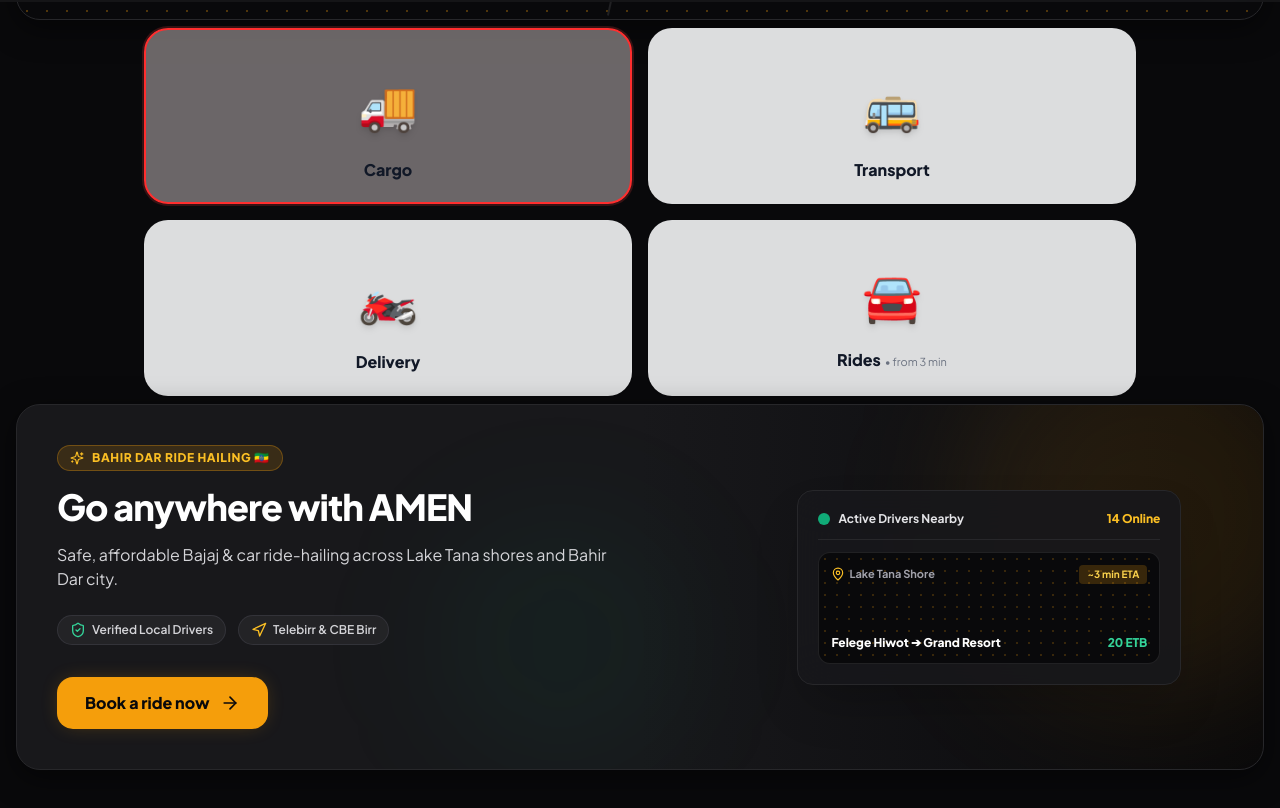
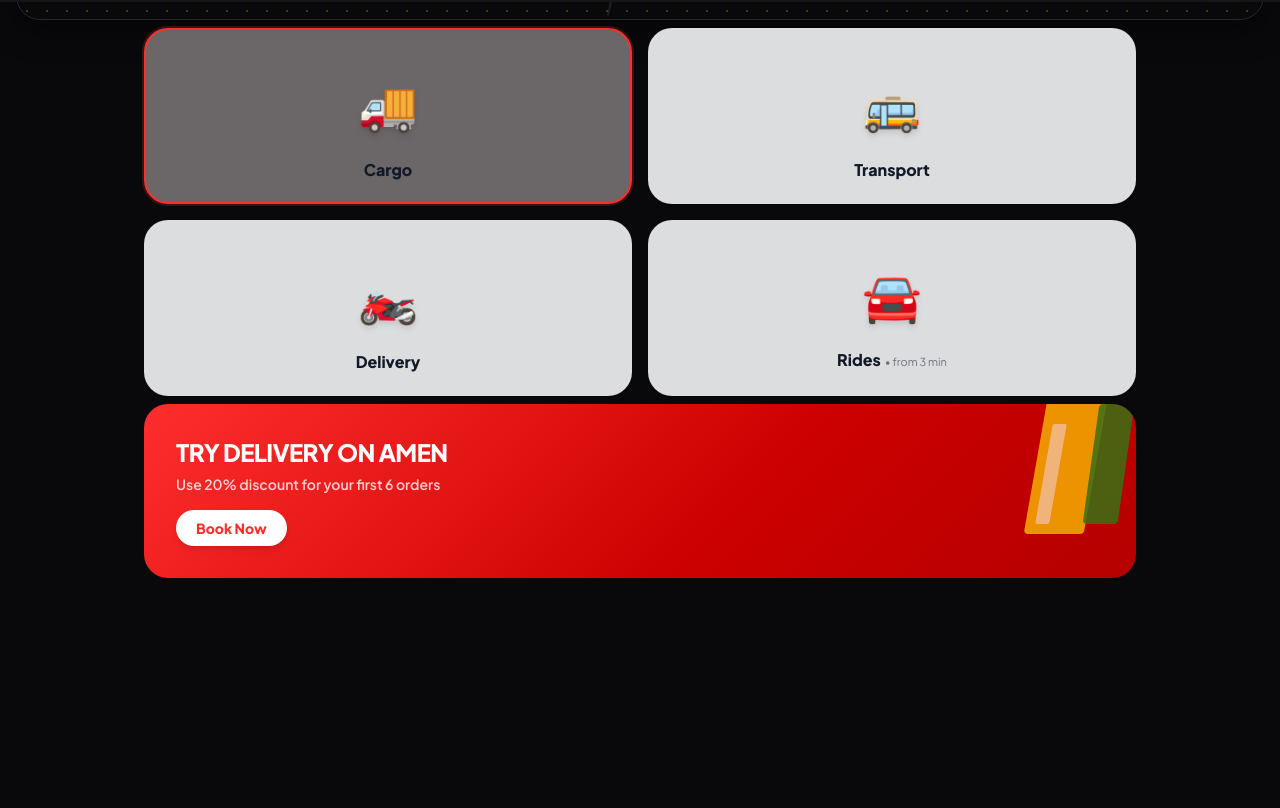
Before and after one commit to babam49-dot/AmenRide, a React (Vite) app in the folder web/: page / in a window 1280 px wide. Shown: the part 798-1606 px from the top of the page. After the commit the page ends 1472 px from the top, so only its background shows below. Built offline with nearby package versions, Linux system fonts and the light colour scheme.

Commit message:
feat(web): redesign HeroPromoCard as Yango red promo banner with diagonal Ethiopian flag color blocks

```diff
--- a/web/src/components/HeroPromoCard.tsx
+++ b/web/src/components/HeroPromoCard.tsx
@@ -1,5 +1,4 @@
 import React from 'react';
-import { ArrowRight, ShieldCheck, Sparkles, Navigation, MapPin } from 'lucide-react';
 import { useLanguage } from '../context/LanguageContext';
 
 interface HeroPromoCardProps {
@@ -7,88 +6,79 @@
 }
 
 export const HeroPromoCard: React.FC<HeroPromoCardProps> = ({ onBookRide }) => {
-  const { language, t } = useLanguage();
+  const { language } = useLanguage();
 
   return (
-    <div className="w-full max-w-7xl mx-auto my-8 px-4">
-      <div className="relative overflow-hidden rounded-3xl bg-gradient-to-r from-zinc-900 via-zinc-900 to-zinc-950 border border-zinc-800 p-6 sm:p-10 shadow-card-shadow">
-        {/* Background Ambient Glow Effects */}
-        <div className="absolute top-0 right-0 w-96 h-96 bg-amber-500/10 rounded-full blur-3xl pointer-events-none -mr-20 -mt-20" />
-        <div className="absolute bottom-0 left-1/3 w-64 h-64 bg-emerald-500/5 rounded-full blur-3xl pointer-events-none" />
+    <div className="w-full max-w-md mx-auto sm:max-w-5xl my-4 px-4">
+      {/* Yango-style red promo banner */}
+      <div
+        className="relative overflow-hidden rounded-3xl p-6 sm:p-8 cursor-pointer hover:scale-[1.01] active:scale-[0.99] transition-all duration-200"
+        style={{
+          background: 'linear-gradient(135deg, #FF2E2E 0%, #CC0000 60%, #B50000 100%)',
+        }}
+        onClick={onBookRide}
+      >
+        {/* Decorative diagonal pattern blocks (top-right) */}
+        <div className="absolute top-0 right-0 w-40 h-full overflow-hidden opacity-80 pointer-events-none">
+          {/* Yellow block */}
+          <div
+            className="absolute"
+            style={{
+              width: 60,
+              height: 140,
+              background: '#FFCC00',
+              top: -10,
+              right: 40,
+              transform: 'skewX(-10deg)',
+              borderRadius: 4,
+              opacity: 0.9,
+            }}
+          />
+          {/* Green block */}
+          <div
+            className="absolute"
+            style={{
+              width: 35,
+              height: 120,
+              background: '#1A8C1A',
+              top: 0,
+              right: 10,
+              transform: 'skewX(-8deg)',
+              borderRadius: 4,
+              opacity: 0.85,
+            }}
+          />
+          {/* White thin slash */}
+          <div
+            className="absolute"
+            style={{
+              width: 14,
+              height: 100,
+              background: 'rgba(255,255,255,0.6)',
+              top: 20,
+              right: 78,
+              transform: 'skewX(-10deg)',
+              borderRadius: 2,
+            }}
+          />
+        </div>
 
-        <div className="relative z-10 grid grid-cols-1 lg:grid-cols-12 gap-8 items-center">
-          {/* Left Column: Headline, Description, CTA */}
-          <div className="lg:col-span-7 space-y-4">
-            <div className="inline-flex items-center gap-2 px-3 py-1 rounded-full bg-amber-500/15 text-amber-400 border border-amber-500/30 text-xs font-extrabold uppercase tracking-wider">
-              <Sparkles className="w-3.5 h-3.5" />
-              <span>Bahir Dar Ride Hailing 🇪🇹</span>
-            </div>
-
-            <h1 className="text-2xl sm:text-4xl font-extrabold text-white tracking-tight leading-tight">
-              {t('promoTitle')}
-            </h1>
-
-            <p className="text-sm sm:text-base text-zinc-300 max-w-xl leading-relaxed font-normal">
-              {t('promoDesc')}
-            </p>
-
-            {/* Features Bullet Chips */}
-            <div className="flex flex-wrap items-center gap-3 pt-2">
-              <div className="flex items-center gap-1.5 text-xs text-zinc-300 font-semibold bg-zinc-800/80 px-3 py-1.5 rounded-full border border-zinc-700/60">
-                <ShieldCheck className="w-4 h-4 text-emerald-400" />
-                <span>{language === 'EN' ? 'Verified Local Drivers' : 'የተረጋገጡ አሽከርካሪዎች'}</span>
-              </div>
-              <div className="flex items-center gap-1.5 text-xs text-zinc-300 font-semibold bg-zinc-800/80 px-3 py-1.5 rounded-full border border-zinc-700/60">
-                <Navigation className="w-4 h-4 text-amber-400" />
-                <span>{language === 'EN' ? 'Telebirr & CBE Birr' : 'ቴሌብር እና ሲቢኢ ብር'}</span>
-              </div>
-            </div>
-
-            {/* High Visibility Accent CTA Button */}
-            <div className="pt-4">
-              <button
-                onClick={onBookRide}
-                className="inline-flex items-center justify-center gap-2.5 px-7 py-3.5 rounded-2xl bg-amber-500 hover:bg-amber-400 text-zinc-950 font-extrabold text-base shadow-amber-glow transition-all duration-200 active-press hover:scale-[1.02]"
-              >
-                <span>{t('bookRide')}</span>
-                <ArrowRight className="w-5 h-5" />
-              </button>
-            </div>
-          </div>
-
-          {/* Right Column: Visual Card Showcase */}
-          <div className="lg:col-span-5 flex justify-center">
-            <div className="relative w-full max-w-sm p-5 rounded-2xl bg-zinc-900/90 border border-zinc-800 shadow-2xl backdrop-blur-xl">
-              <div className="flex items-center justify-between border-b border-zinc-800 pb-3 mb-3">
-                <div className="flex items-center gap-2">
-                  <div className="w-3 h-3 rounded-full bg-emerald-500 animate-pulse" />
-                  <span className="text-xs font-bold text-zinc-200">
-                    {language === 'EN' ? 'Active Drivers Nearby' : 'በአቅራቢያ ያሉ ባጃጆች'}
-                  </span>
-                </div>
-                <span className="text-xs font-extrabold text-amber-400">14 Online</span>
-              </div>
-
-              {/* Mock Map Preview Landmark */}
-              <div className="h-28 rounded-xl bg-zinc-950 border border-zinc-800/80 p-3 flex flex-col justify-between relative overflow-hidden">
-                <div className="absolute inset-0 opacity-20 bg-[radial-gradient(#f59e0b_1px,transparent_1px)] [background-size:12px_12px]" />
-                <div className="relative z-10 flex items-center justify-between">
-                  <span className="text-[11px] font-bold text-zinc-400 flex items-center gap-1">
-                    <MapPin className="w-3.5 h-3.5 text-amber-400" />
-                    Lake Tana Shore
-                  </span>
-                  <span className="text-[10px] font-bold bg-amber-500/20 text-amber-300 px-2 py-0.5 rounded">
-                    ~3 min ETA
-                  </span>
-                </div>
-
-                <div className="relative z-10 flex items-center justify-between text-xs">
-                  <span className="font-extrabold text-white">Felege Hiwot ➔ Grand Resort</span>
-                  <span className="font-extrabold text-emerald-400">20 ETB</span>
-                </div>
-              </div>
-            </div>
-          </div>
+        {/* Content */}
+        <div className="relative z-10 max-w-[200px] sm:max-w-xs">
+          <h2 className="text-xl sm:text-2xl font-black text-white leading-tight uppercase tracking-tight">
+            {language === 'EN' ? 'TRY DELIVERY ON AMEN' : 'ደሊቨሪ AMEN ላይ ሞክር'}
+          </h2>
+          <p className="text-sm text-white/80 font-semibold mt-1.5">
+            {language === 'EN'
+              ? 'Use 20% discount for your first 6 orders'
+              : 'ለመጀመሪያ 6 ትዕዛዝ 20% ቅናሽ'}
+          </p>
+          <button
+            className="mt-4 inline-flex items-center gap-2 bg-white text-[#FF2E2E] font-black text-sm px-5 py-2 rounded-full hover:bg-gray-100 transition-colors shadow-md"
+            onClick={e => { e.stopPropagation(); onBookRide(); }}
+          >
+            {language === 'EN' ? 'Book Now' : 'አሁን ይያዙ'}
+          </button>
         </div>
       </div>
     </div>
```
